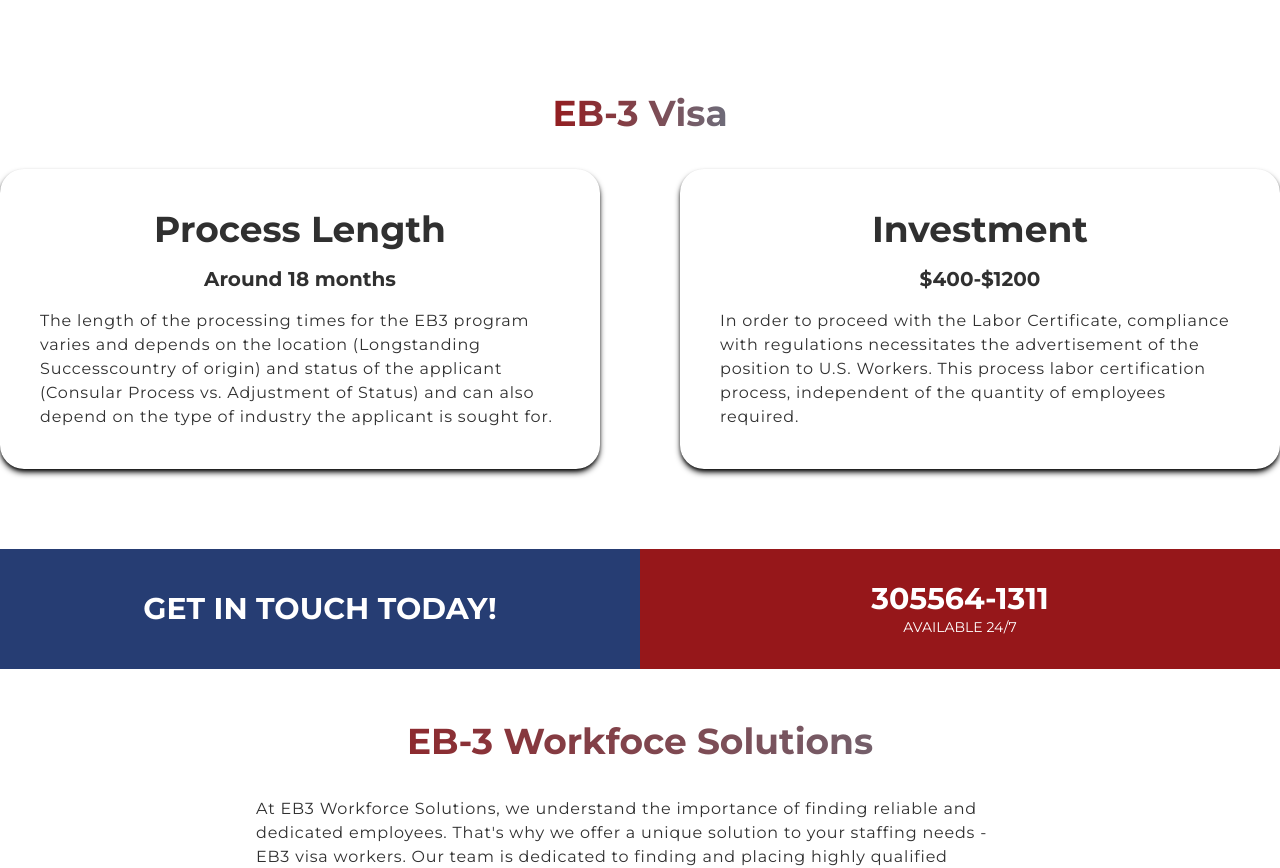
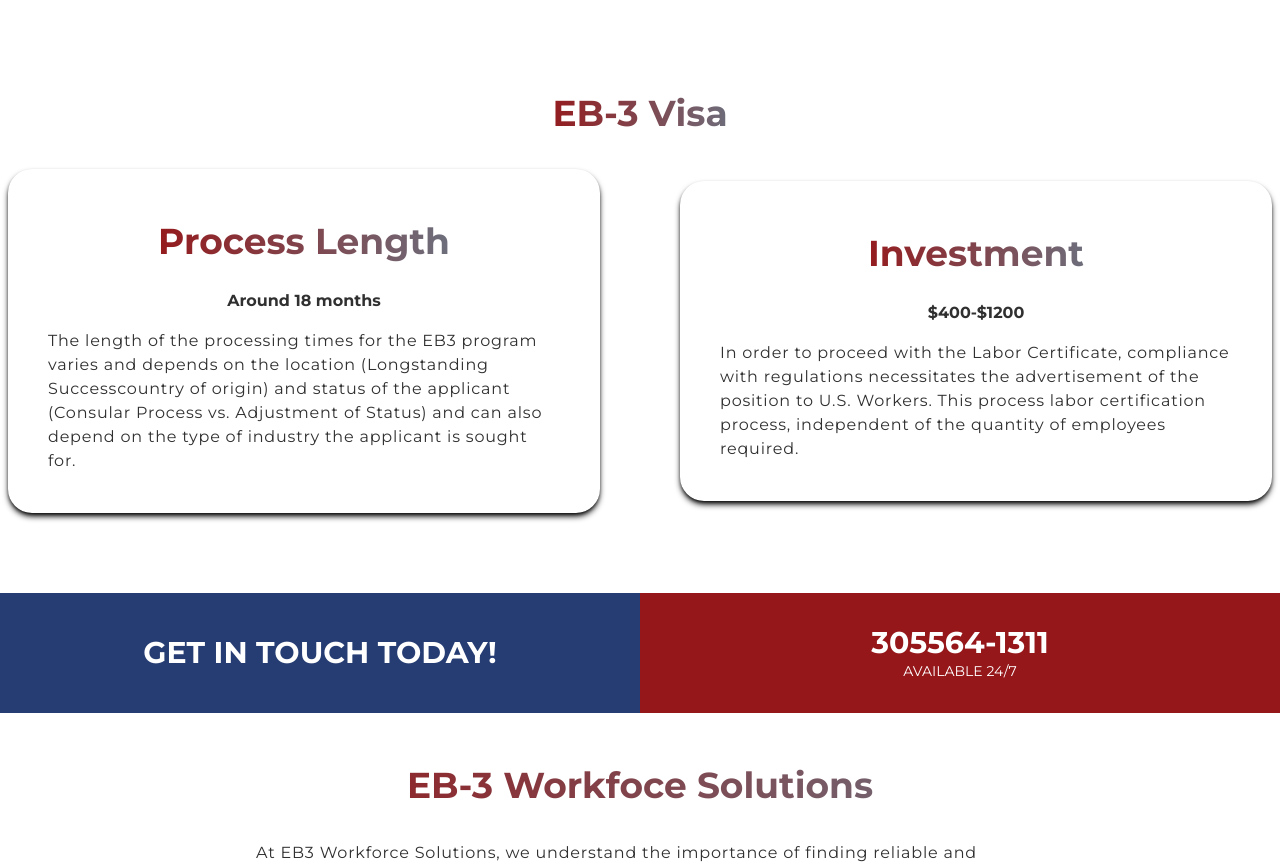
Before and after one commit to bryansanudo/refactor-workforce, a React (Vite) app: page /individuals/home in a window 1280 px wide. Shown: the part 1920-2788 px from the top of the page. Built offline with nearby package versions, Linux system fonts and the light colour scheme; the HTML template or start-up script is replaced by a standard one.

Commit message:
eb3-visa

```diff
--- a/src/components/individuals/iHome/EbTwoCol.jsx
+++ b/src/components/individuals/iHome/EbTwoCol.jsx
@@ -3,13 +3,13 @@ import Tilt from "react-parallax-tilt";
 
 const EbTwoCol = () => {
   return (
-    <div className="w-full flex flex-col items-center justify mb-20 mt-10">
+    <div className="w-full flex flex-col items-center justify mb-20 mt-10 px-2">
       <p className={`${styles.titleText} mb-6`}>EB-3 Visa</p>
       <div className="flex items-center justify-center flex-col md:flex-row gap-10 lg:gap-20 ">
         <Tilt tiltReverse={true}>
-          <div className="flex flex-col justify-center items-center gap-4 max-w-[600px] p-10 shadow-md shadow-black rounded-3xl">
-            <p className="text-4xl font-bold">Process Length</p>
-            <p className="text-xl font-bold">Around 18 months</p>
+          <div className="flex flex-col justify-center items-center gap-4 max-w-[600px] p-4 md:p-10 shadow-md shadow-black rounded-3xl">
+            <p className={`${styles.titleText}`}>Process Length</p>
+            <p className="font-bold">Around 18 months</p>
             <p className={`${styles.sectionText}`}>
               The length of the processing times for the EB3 program varies and
               depends on the location (Longstanding Successcountry of origin)
@@ -21,9 +21,9 @@ const EbTwoCol = () => {
         </Tilt>
 
         <Tilt tiltReverse={true}>
-          <div className="flex flex-col justify-center items-center  gap-4 max-w-[600px] p-10 shadow-md shadow-black rounded-3xl">
-            <p className="text-4xl font-bold">Investment</p>
-            <p className="text-xl font-bold">$400-$1200</p>
+          <div className="flex flex-col justify-center items-center  gap-4 max-w-[600px] p-4 md:p-10 shadow-md shadow-black rounded-3xl">
+            <p className={`${styles.titleText}`}>Investment</p>
+            <p className="font-bold">$400-$1200</p>
             <p className={`${styles.sectionText}`}>
               In order to proceed with the Labor Certificate, compliance with
               regulations necessitates the advertisement of the position to U.S.
```
